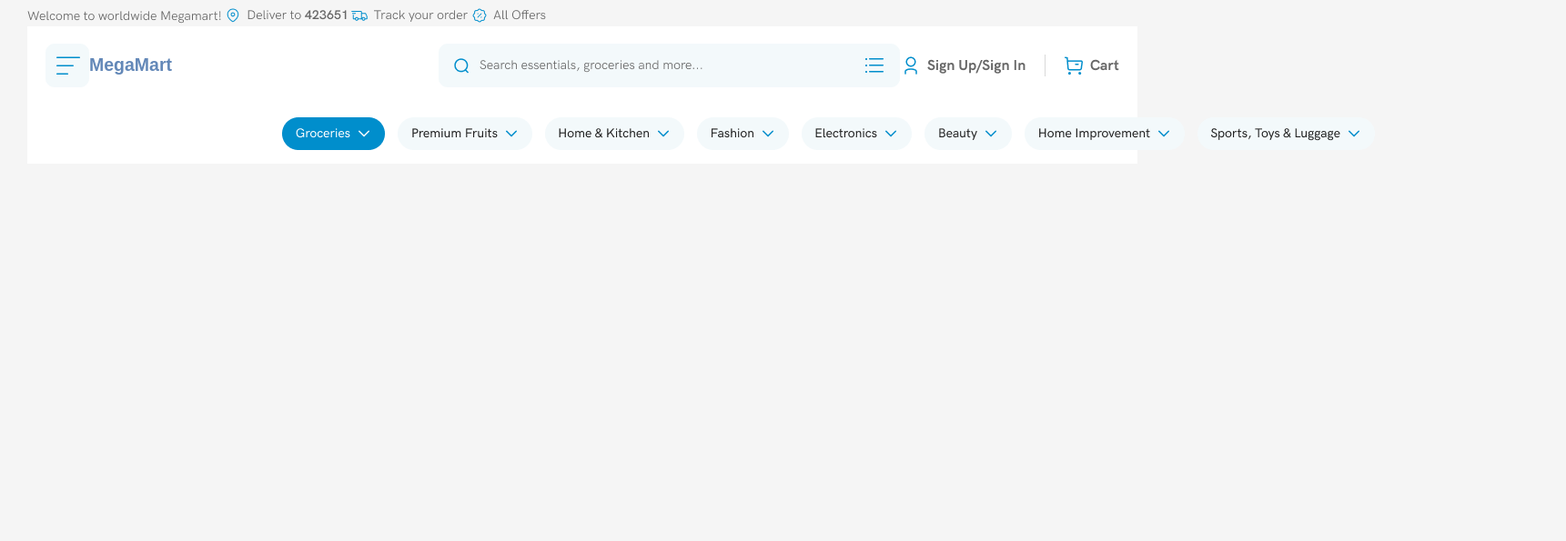
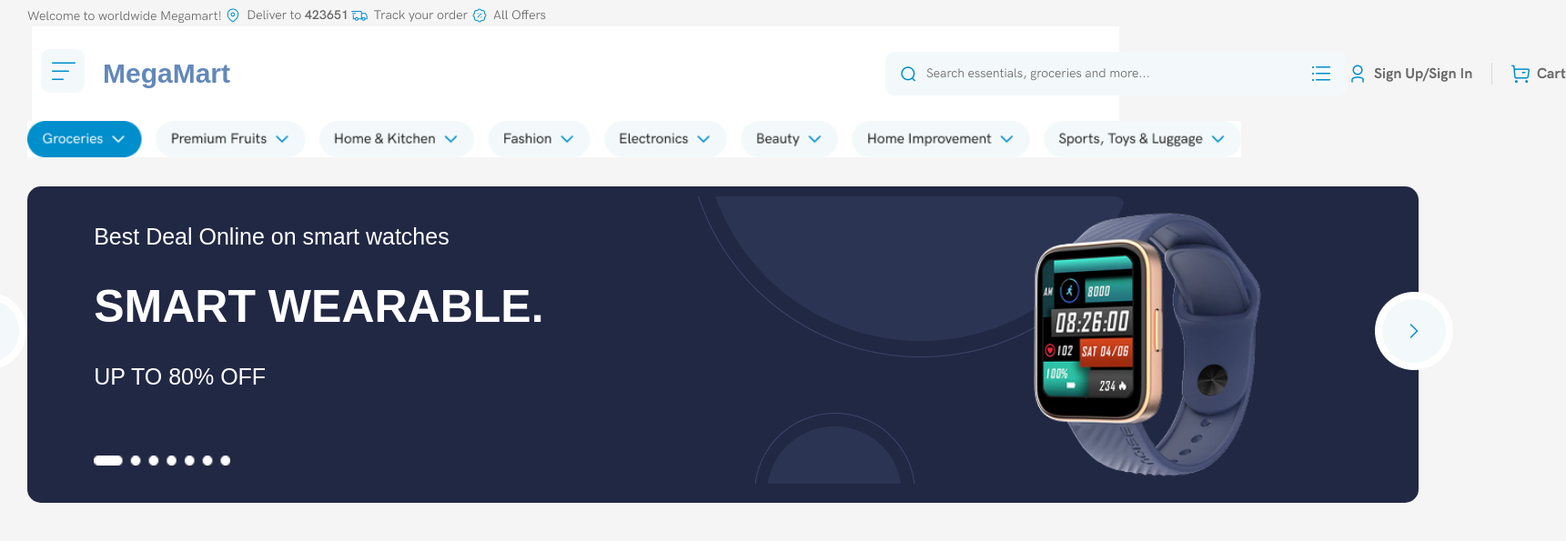
Before and after one commit to mar-lopez0/Prueba-corta-1-Lab, a plain HTML site: page index.html in a window 1280 px wide. Shown: the whole page at 91% size, 1721 px wide, since content can reach past the window. Drawn offline with Linux system fonts and the light colour scheme.

Commit message:
segunda version

```diff
--- a/config.css
+++ b/config.css
@@ -4,5 +4,4 @@
     height: 42px;
     background-color: #FFFFFF;
     align-items: center;
-
 }
--- a/header1/header.css
+++ b/header1/header.css
@@ -4,9 +4,5 @@
     font-size: 13px;
     padding: 8px 30px;
 
+
 }
-
-
-.header1 {
-    align-items: center;
-}
--- a/index.css
+++ b/index.css
@@ -2,131 +2,100 @@
       margin: 0;
       font-family: Arial, sans-serif;
       background-color: #f5f5f5;
+
     }
 
     /* Encabezado */
     header {
       background-color: #fff;
       color: rgb(99, 136, 184);
+      font-size: 20px;
       padding: 15px 20px;
       display:flex;
       justify-content: space-between;
       align-items: center;
+      margin-left: 5px;
     }
-    .search-section {
+
+    .main-header{
+      background-color: #fff;
+      display: flex;
+      margin-right: 20px;
+      justify-content: flex-start;
+      align-items: center;
+      gap: 20px;
+      padding: 10px;
+    }
+
+    .texto, .search-section, .right-content {
       display: flex;
       align-items: center;
-      gap: 20px; /* Espacio entre input y enlaces */
-      margin-left: auto; /* Empuja esta sección a la derecha */
+      margin-right: 700px;
     }
-    .right-content {
-      display: flex;
-      align-items: center;
-      gap: 20px;
-      margin-left: 15rem;
-        }
 
-
-
-
-    nav a {
-      color: white;
-      margin: 0 10px;90
-      text-decoration: none;
+    .iniciar-sesion, .botones{
+      margin-right: 10px;
 
     }
 
-    /* Banner */
-    .banner {
-      background-color: #e8f0ff;
-      padding: 40px 20px;
+
+    /*header 2 */
+    .botones {
+      background-color: #fff;
       text-align: center;
+      height: 40px;
 
     }
 
-    .banner h1 {
-      color: #003366;
-    }
 
-    /* Sección General */
-    .seccion {
-      padding: 30px 20px;
-    }
+      /*seccion 1 */
+      .rectangulo {
 
-    .seccion h2 {
-      text-align: center;
-      margin-bottom: 20px;
-    }
+        width: 90rem;
+        max-width: 10000px;
+        background-color: #212844;
+        height: 316px;
+        color: white;
+        font-size: 25px;
+        border-radius: 15px;
+        margin: 2rem auto;
+        padding: 1rem;
+        align-items: center;
+        justify-content:space-between;
+        padding-left: 6%;
 
-    .grid {
-      display: flex;
-      flex-wrap: wrap;
-      justify-content: center;
-      gap: 20px;
-    }
+      }
+      .fondoreloj {
+        position: absolute;
+        margin-left: 49%;
+        margin-top: -13px;
+      }
 
-    .item {
-      background-color: white;
-      width: 150px;
-      padding: 15px;
-      border-radius: 10px;
-      box-shadow: 0 0 8px rgba(0,0,0,0.1);
-      text-align: center;
-    }
 
-    .item img {
-      width: 100%;
-      border-radius: 5px;
-    }
+      .reloj-banner {
 
-    .precio {
-      color: #28a745;
-      font-weight: bold;
-    }
+        position: relative;
+        object-fit: contain;
+        display: flex;
+        width: 300px;
+        margin-left: 70%;
+        height: 300px;
+        margin-top: -225px;
+      }
 
-    /* Pie de página */
-    footer {
-      background-color: #007bff;
-      color: white;
-      padding: 40px 20px;
-    }
+      .circulos{
+        width: 150px;
+        margin-top: -40px;
+      }
 
-    .footer-grid {
-      display: flex;
-      flex-wrap: wrap;
-      justify-content: space-around;
-    }
+      .botonderecho {
+        position: absolute;
+        margin-top: -197px;
+        margin-left: 88rem;
+      }
 
-    .footer-col {
-      margin: 10px;
-      min-width: 150px;
-    }
-
-    .footer-col h3 {
-      border-bottom: 1px solid white;
-      padding-bottom: 5px;
-    }
-
-    .footer-col ul {
-      list-style: none;
-      padding: 0;
-    }
-
-    .footer-col ul li {
-      margin: 5px 0;
-    }
-
-    .footer-col ul li a {
-      color: white;
-      text-decoration: none;
-    }
-
-    .descarga {
-      text-align: center;
-      margin-top: 20px;
-    }
-
-    .descarga img {
-      width: 120px;
-      margin: 10px;
-    }
+      .botonizquierdo {
+        position: absolute;
+        margin-top: -197px;
+        margin-left: -10rem;
+      }
--- a/index.html
+++ b/index.html
@@ -8,7 +8,8 @@
     <link rel="stylesheet" href="config.css">
     <link rel="stylesheet" href="index.css">
     <link rel="stylesheet" href="header1/header.css">
-
+    <link rel="stylesheet" href="section1/section.css">
+    <link rel="stylesheet" href="section2/section2.css">
 </head>
 <body>
     <header1>
@@ -20,23 +21,72 @@
         <img src="header1/imagen4.png" alt="" class="menu4">
     </header1>
 
-    <header>
+    <header class="main-header">
+        <div class="menu">
+            <img src="header1/menu.png" alt="" class="menu">
+        </div>
 
-        <img src="header1/menu.png" alt="menu">
+        <h2 class="texto">MegaMart</h2>
 
-        <h2>MegaMart</h2>
-        <div class="search-section"></div>
+        <div class="search-section">
+            <img src="header1/barrabusqueda.png" alt="" class="barra">
 
-        <img src="header1/barrabusqueda.png" alt="barra">
-        <img src="header1/imagen6.png" alt="" class="iniciar sesion">
+            <img src="header1/imagen6.png" alt="" class="iniciar sesion">
+            </div>
 
-      </header>
+    </header>
 
-      <header>
-        <div class="right-content">
-            <div class="search-box">
+    <header2>
+        <div class="botones">
+
+            <img src="header2/imagen7.png" alt="" class="botones">
+        </div>
+    </header2>
+
+
+
+
+
+    <section1>
+
+    <div class="smartwatch-banner">
+        <div class="rectangulo">
+        <div class="banner-contenido">
+          <div class="text-section">
+            <p>Best Deal Online on smart watches</p>
+            <h1>SMART WEARABLE.</h1>
+            <p>UP TO 80% OFF</p>
+        </div>
+
+        <div>
+        <img src="section1/fondoreloj.png" alt="" class="fondoreloj">
+
+
+        <img src="section1/reloj.png" alt="Reloj inteligente" class="reloj-banner">
+
+    </div>
+    <div class="circulos">
+        <img src="section1/circulos.png" alt="" class="circulos">
+   </div>
 
     </div>
 
-        <img src="header1/imagen7.png" class="botones">
-    </header>
+    <img src="section1/botonderecho.png" alt="" class="botonderecho">
+
+    <img src="section1/botonizquierdo.png" alt="" class="botonizquierdo">
+
+
+
+
+
+
+        </div>
+    </section1>
+
+    <section2>
+        <div class="banner">
+            <div class="vistas">
+                <img src="section2/smartphones.png" alt="" class="smartphones">
+                <img src="section2/vistaall1.png" alt="" class="vista">
+        </div>
+    </section2>
```
Also changed, not shown: header2/imagen7.png (renamed from header1/imagen7.png), section1/botonderecho.png (added), section1/botonizquierdo.png (added), section1/circulos.png (added), section1/fondoreloj.png (added), section1/rectanguloazul.png (added), section1/reloj.png (added), section1/section1.css (added).
